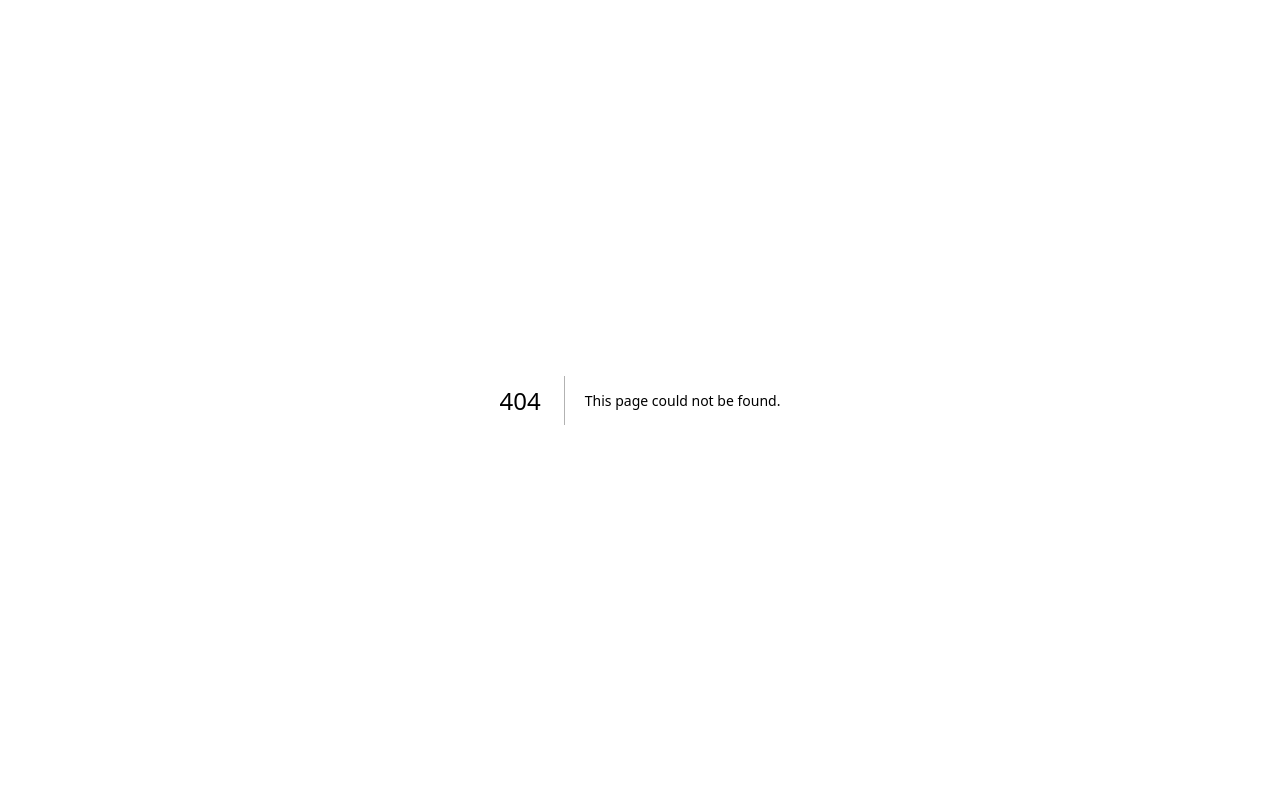
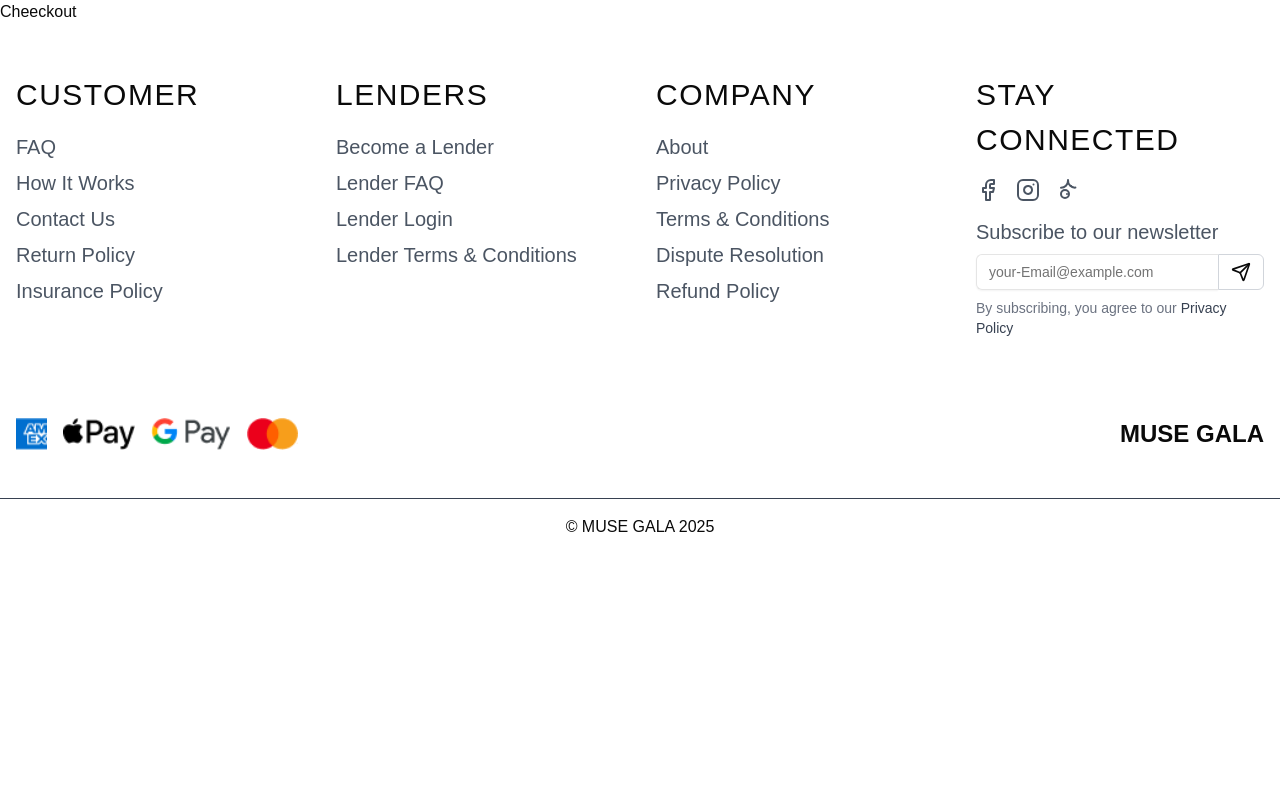
Before and after one commit to badhon252/dress-rental-website, a Next.js app: page /checkout in a window 1280 px wide. Before the commit this address had no page. Shown: the top 800 px of the page. Built offline with nearby package versions, Linux system fonts and the light colour scheme.

Commit message:
make checkout route

```diff
--- /dev/null
+++ b/src/app/(website)/checkout/page.tsx
@@ -0,0 +1,11 @@
+import React from 'react'
+
+const page = () => {
+  return (
+    <div>
+      <h1>Cheeckout</h1>
+    </div>
+  )
+}
+
+export default page
```
Also changed, not shown: 1 other file (tests, documents, lock files or other folders).
